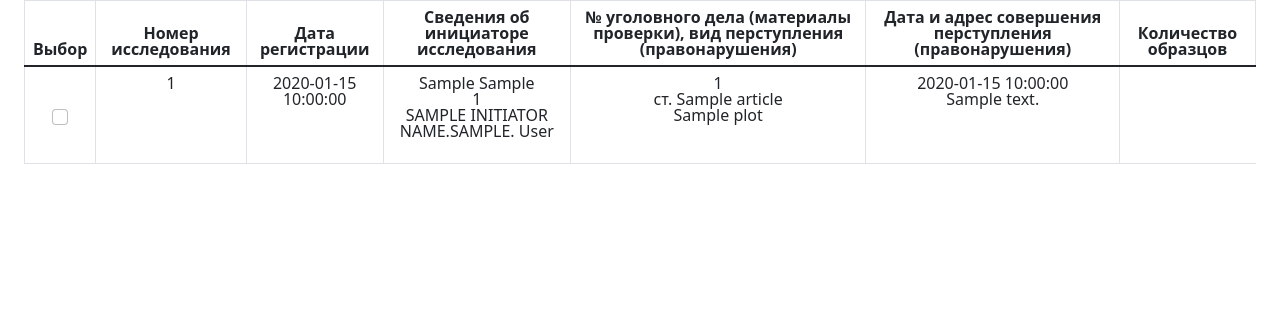
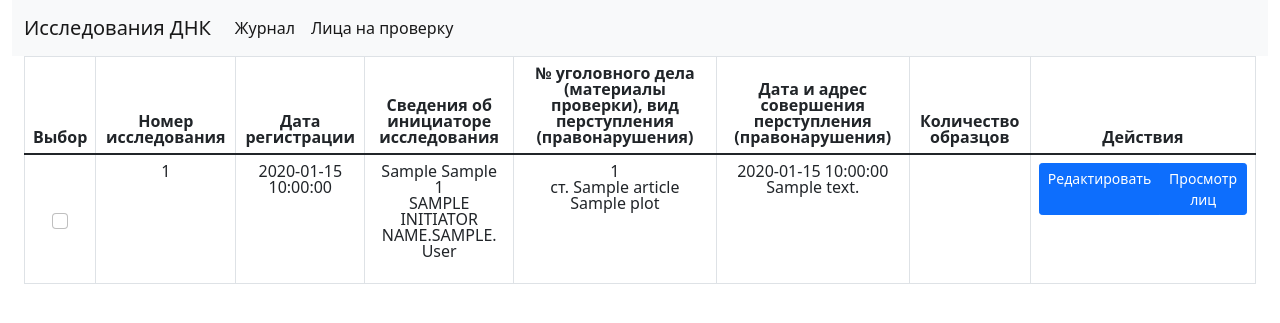
Before and after one commit to drPonihvost/ResearchBase, a FastAPI app: template backend/routers/research/templates/research.html in a window 1280 px wide. Shown: the top 323 px of the page. Run offline with FastAPI, Linux system fonts and the light colour scheme; the template is opened without the code that fills it: most values are stand-ins (such as "Sample title", 1, 10 or a date in 2020).

Commit message:
Добавление элеменов интерфейса

```diff
--- a/backend/routers/research/templates/research.html
+++ b/backend/routers/research/templates/research.html
@@ -14,6 +14,7 @@
                <th scope="col">№ уголовного дела (материалы проверки), вид перступления (правонарушения)</th>
                <th scope="col">Дата и адрес совершения перступления (правонарушения)</th>
                <th scope="col">Количество образцов</th>
+               <th scope="col">Действия</th>
             </tr>
          </thead>
          <tbody style="vertical-align: top;">
@@ -43,6 +44,13 @@
                         {{ research.address }}
                      </p>
                   </td>
+                  <td></td>
+                  <td>
+                     <div class="btn-group btn-group-sm" role="group" aria-label="Basic example">
+                        <a href="#" class="btn btn-primary">Редактировать</a>
+                        <a href="{{ request.url_for('get_persons', research_id=research.id) }}" class="btn btn-primary">Просмотр лиц</a>
+                     </div>
+                  </td>
                </tr>
                {% endfor %}
             {% endif %}
--- a/backend/routers/research/templates/research_base.html
+++ b/backend/routers/research/templates/research_base.html
@@ -10,10 +10,28 @@
 </head>
 <body>
    <div class="container-fluid">
+      <nav class="navbar navbar-expand-lg navbar-light bg-light">
+         <div class="container-fluid">
+           <a class="navbar-brand" href="{{ request.url_for('research') }}">Исследования ДНК</a>
+           <button class="navbar-toggler" type="button" data-bs-toggle="collapse" data-bs-target="#navbarNav" aria-controls="navbarNav" aria-expanded="false" aria-label="Toggle navigation">
+             <span class="navbar-toggler-icon"></span>
+           </button>
+            <div class="collapse navbar-collapse" id="navbarNav">
+               <ul class="navbar-nav">
+                  <li class="nav-item">
+                  <a class="nav-link active" aria-current="page" href="{{ request.url_for('research') }}">Журнал</a>
+                  </li>
+                  <li class="nav-item">
+                  <a class="nav-link active" href="#">Лица на проверку</a>
+                  </li>
+               </ul>
+            </div>
+         </div>
+      </nav>
       <div id="content">{% block content %}{% endblock %}</div>
       <div id="footer">
-           {% block footer %}
-           {% endblock %}
+         {% block footer %}
+         {% endblock %}
       </div>
    </div>
    <script src="{{ url_for('static', path='bootstrap.min.js') }}"></script>
```
